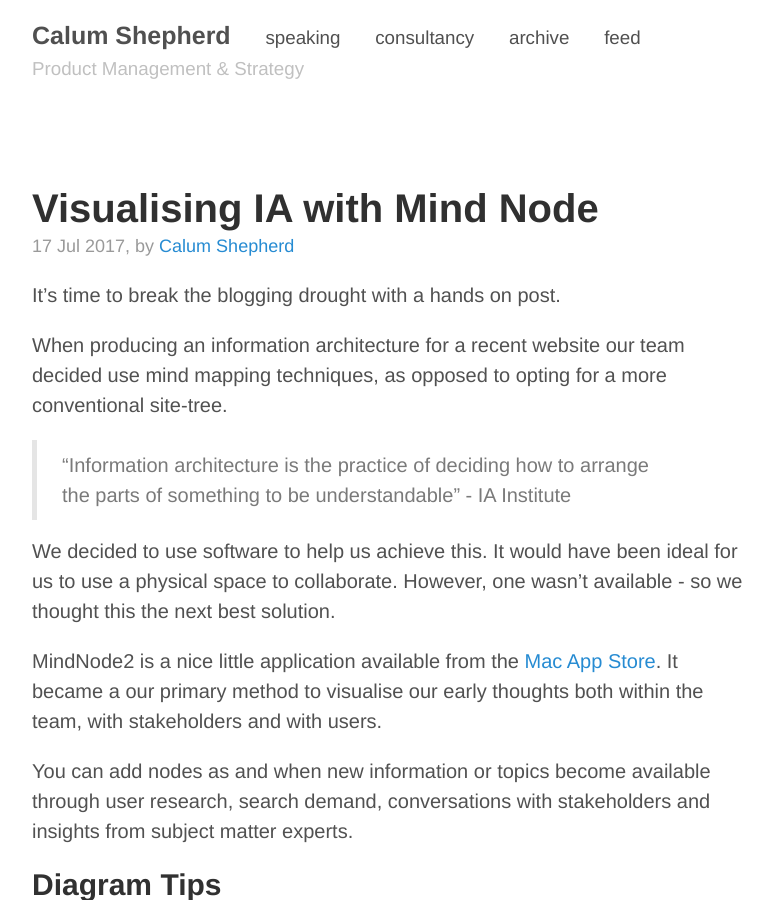
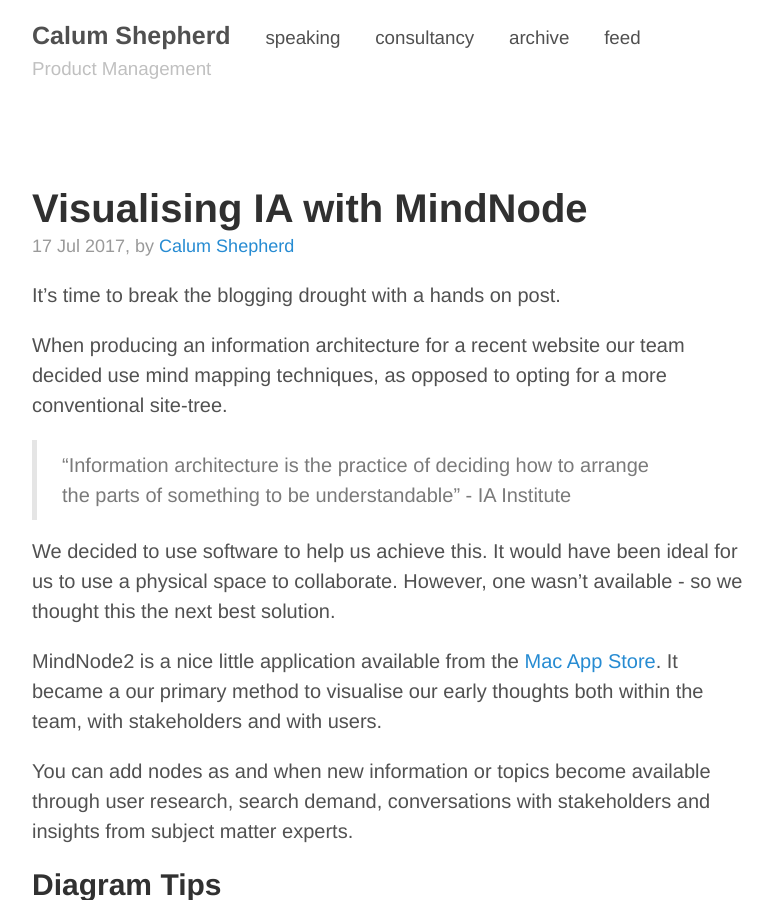
Before and after one commit to calcode/calcode.github.io, a Jekyll site: the page built from _posts/2017-07-17-visualing-information-architecture-mindnode.md, in a window 1280 px wide and 900 px high. Shown: the whole window, without its empty margins (248-1021 px from the left). Built offline with Jekyll 4.4.1, drawn with Linux system fonts in a browser that asks for light colours; some of the changed text lies outside the part shown.

```diff
--- a/_config.yml
+++ b/_config.yml
@@ -6,7 +6,7 @@
 
 # Setup
 title:            Calum Shepherd
-tagline:          Product Management & Strategy
+tagline:          Product Management
 url:              http://calumshepherd.com
 paginate:         5
 baseurl:          /
--- a/_posts/2017-07-17-visualing-information-architecture-mindnode.md
+++ b/_posts/2017-07-17-visualing-information-architecture-mindnode.md
@@ -1,6 +1,6 @@
 ---
 layout: post
-title: Visualising IA with Mind Node
+title: Visualising IA with MindNode
 permalink: visualing-information-architecture-mindnode
 ---
 
```
Also changed, not shown: _posts/2017-10-29-canvas-conference.md (+1 -1 lines), _posts/2018-04-10-listen-understand-nudge.md (+1 -1 lines), _posts/2021-01-11-reading-ideas-2021.md (+1 -1 lines).
